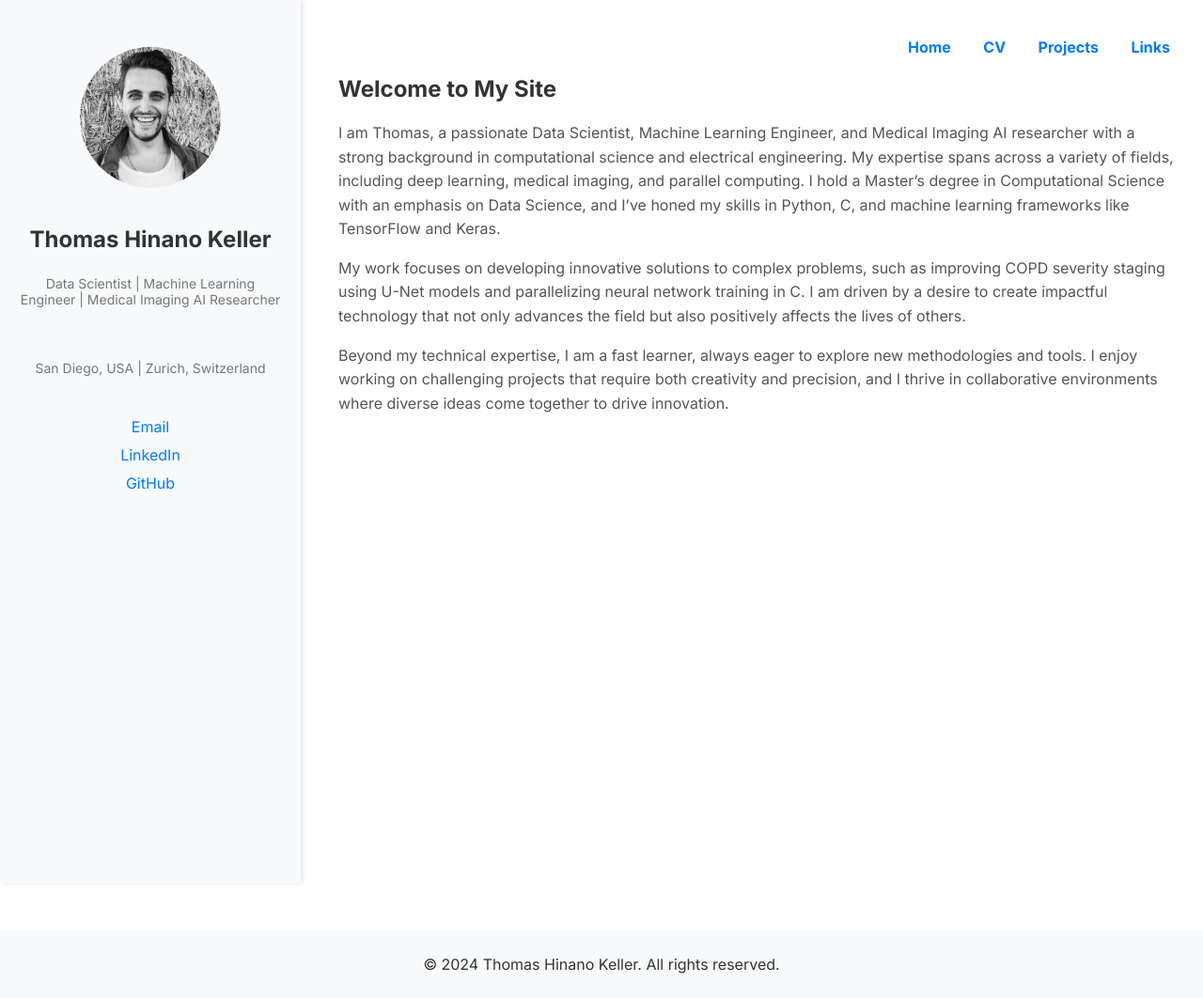
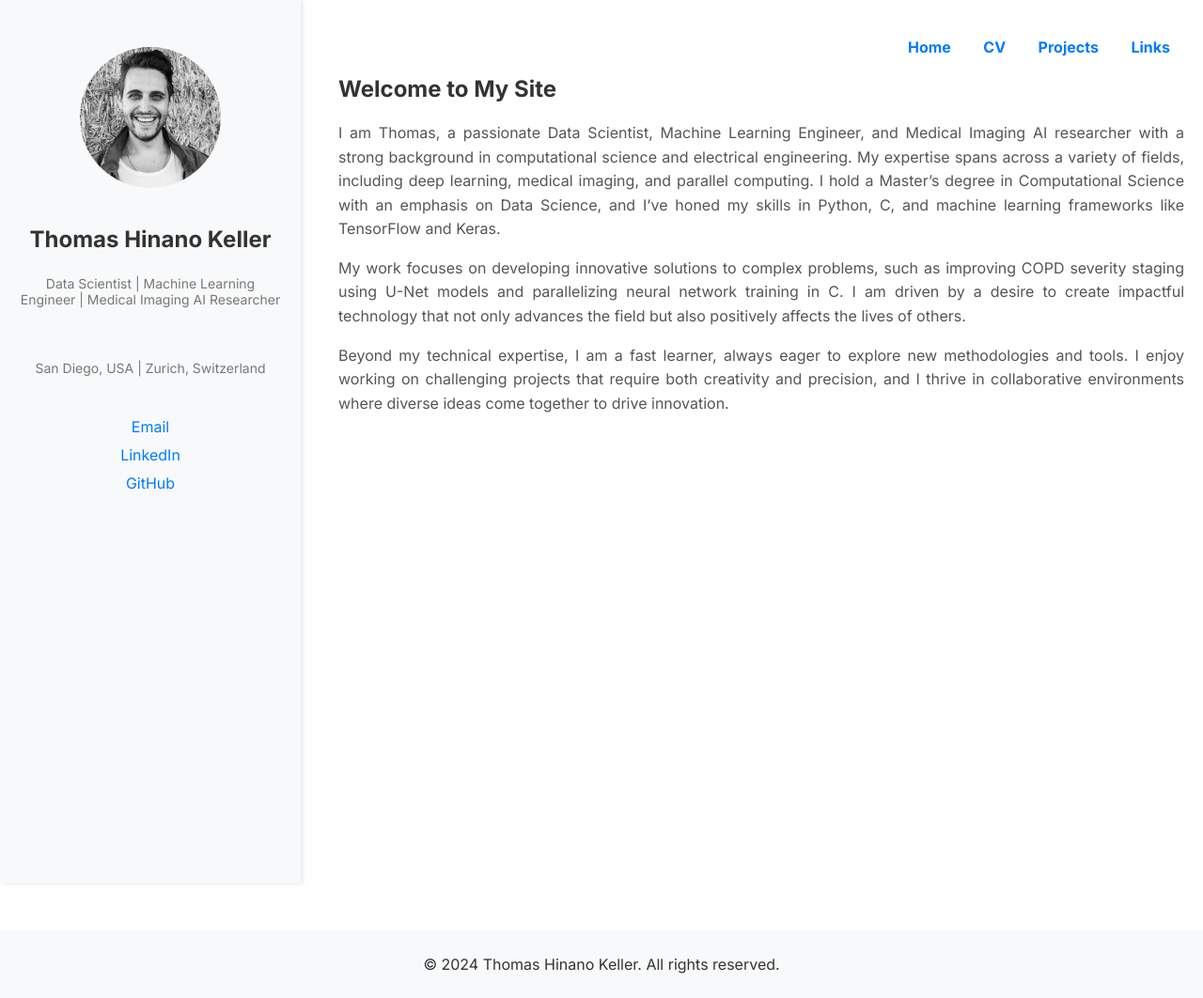
Before and after one commit to thomkell/thomkell.github.io, a Jekyll site: the page built from index.md, in a window 1280 px wide. Shown: the whole page at 94% size. Built offline with Jekyll 4.4.1, drawn with Linux system fonts in a browser that asks for light colours.

Commit message:
mobile text align

```diff
--- a/assets/css/style.scss
+++ b/assets/css/style.scss
@@ -81,6 +81,8 @@
   background-color: #ffffff;
   margin-left: 20px; /* Add some space between the sidebar and content */
   align-items: center; /* Center the content horizontally */
+  width: 100%; /* Make sure the content spans the full width */
+  box-sizing: border-box; /* Ensure padding is included within the width */
 }
 
 /* Main navigation menu */
@@ -120,15 +122,7 @@
 .content p {
   line-height: 1.6;
   color: #555;
-}
-
-.content a {
-  color: #007bff;
-  text-decoration: none;
-}
-
-.content a:hover {
-  text-decoration: underline;
+  text-align: justify; /* Ensures the text spans fully across */
 }
 
 /* Footer styling */
@@ -162,6 +156,12 @@
     margin-left: 0; /* Remove the left margin on small screens */
     padding: 10px; /* Reduce padding for smaller screens */
     align-items: center; /* Center the content horizontally */
+    width: 100%; /* Ensure full width on mobile */
+    box-sizing: border-box; /* Include padding within width */
+  }
+
+  .content p {
+    text-align: justify; /* Ensures the text spans fully across */
   }
 
   .main-menu ul {
@@ -186,6 +186,8 @@
     margin: 0; /* Remove all margins on very small screens */
     padding: 15px; /* Adjust padding to keep the content readable */
     align-items: center; /* Center the content horizontally */
+    width: 100%; /* Ensure full width on mobile */
+    box-sizing: border-box; /* Include padding within width */
   }
 
   .main-menu ul {
```
